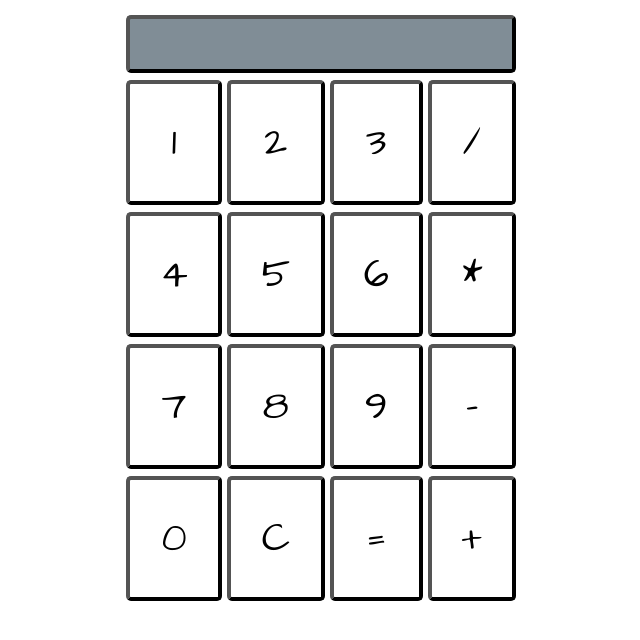
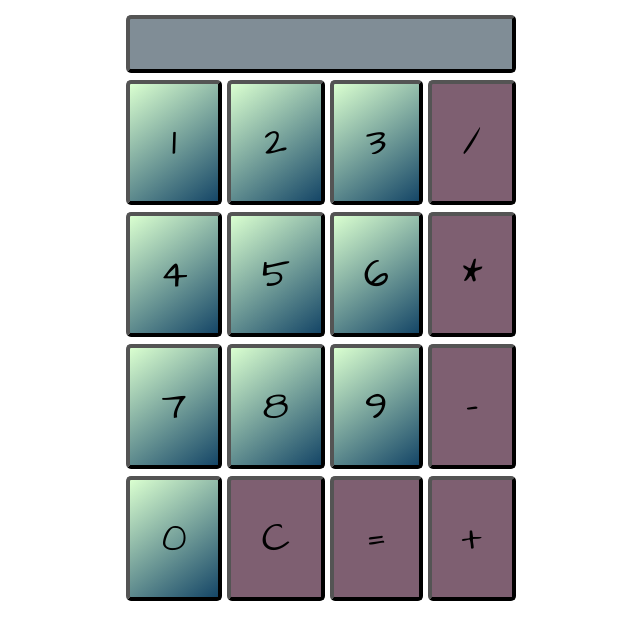
Before and after one commit to hania-jas/calculator, a plain HTML site: page index.html in a window 1280 px wide. Shown: the whole page, without its empty margins (319-959 px from the left). Drawn offline with Linux system fonts and the light colour scheme.

Commit message:
added classes to avoid code repetition in css

```diff
--- a/index.html
+++ b/index.html
@@ -11,28 +11,28 @@
             <td id="output" colspan="4"></td>
         </tr>
         <tr class="buttons">
-            <td id="one" class="button">1</td>
-            <td id="two" class="button">2</td>
-            <td id="three" class="button">3</td>
-            <td id="division" class="button">/</td>
+            <td id="one" class="button number">1</td>
+            <td id="two" class="button number">2</td>
+            <td id="three" class="button number">3</td>
+            <td id="division" class="button action">/</td>
         </tr>
         <tr class="buttons">
-            <td id="four" class="button">4</td>
-            <td id="five" class="button">5</td>
-            <td id="six" class="button">6</td>
-            <td id="multi" class="button">*</td>
+            <td id="four" class="button number">4</td>
+            <td id="five" class="button number">5</td>
+            <td id="six" class="button number">6</td>
+            <td id="multi" class="button action">*</td>
         </tr>
         <tr class="buttons">
-            <td id="seven" class="button">7</td>
-            <td id="eight" class="button">8</td>
-            <td id="nine" class="button">9</td>
-            <td id="minus" class="button">-</td>
+            <td id="seven" class="button number">7</td>
+            <td id="eight" class="button number">8</td>
+            <td id="nine" class="button number">9</td>
+            <td id="minus" class="button action">-</td>
         </tr>
         <tr class="buttons">
-            <td id="zero" class="button">0</td>
-            <td id="remove" class="button">C</td>
-            <td id="equal" class="button">=</td>
-            <td id="plus" class="button">+</td>
+            <td id="zero" class="button number">0</td>
+            <td id="remove" class="button action">C</td>
+            <td id="equal" class="button action">=</td>
+            <td id="plus" class="button action">+</td>
         </tr>
     </table>
 
```
